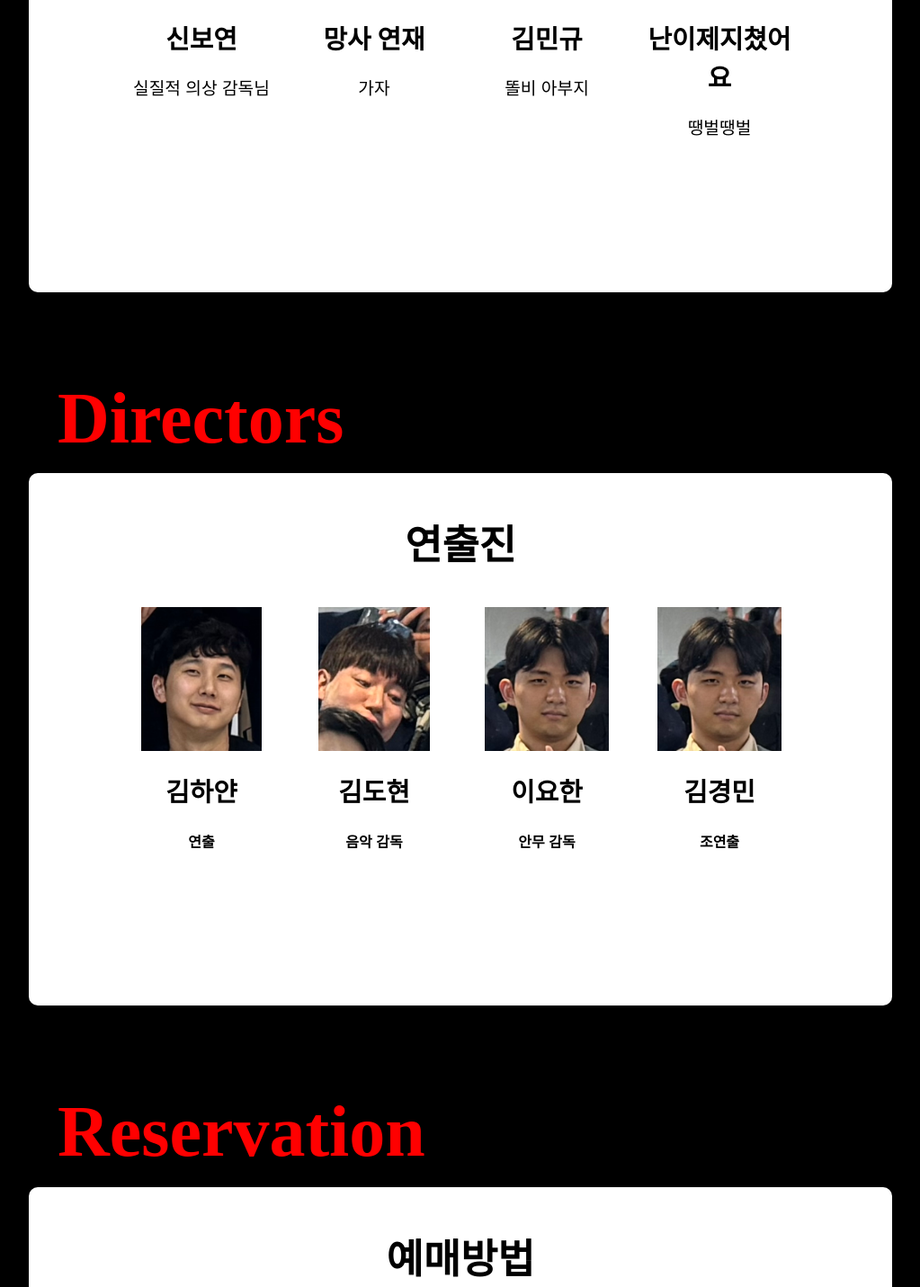
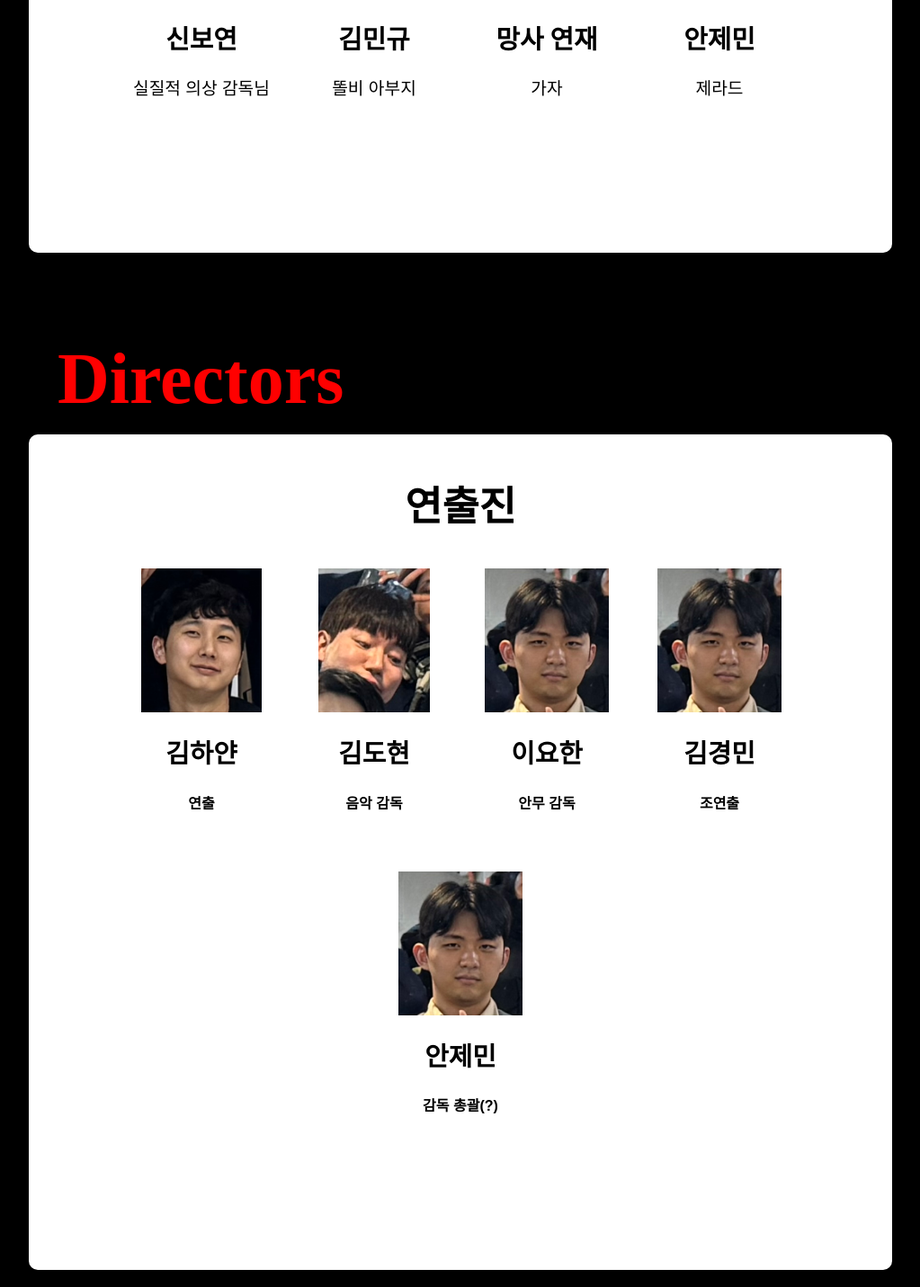
Before and after one commit to imlookingfor/Chicago, a React (Vite) app in the folder chicago/: page / in a window 1280 px wide. Shown: the part 5179-6610 px from the top of the page at 90% size, without its empty margins (128-1151 px from the left). Built offline with nearby package versions, Linux system fonts and the light colour scheme; a web font is replaced by a local one.

Commit message:
add data and etc

```diff
--- a/chicago/index.html
+++ b/chicago/index.html
@@ -4,7 +4,7 @@
     <meta charset="UTF-8" />
     <link rel="icon" type="image/svg+xml" href="/vite.svg" />
     <meta name="viewport" content="width=device-width, initial-scale=1.0" />
-    <title>Jazz in Crime</title>
+    <title>Jazz in Prison</title>
   </head>
   <body>
     <div id="root"></div>
--- a/chicago/src/App.jsx
+++ b/chicago/src/App.jsx
@@ -8,6 +8,7 @@ import Casts from "./components/Casts"
 import Directors from "./components/Directors";
 import Reservation from "./components/Reservation";
 import Location from "./components/Location";
+import Introduce from "./components/Introduce";
 
 
 function App() {
@@ -76,6 +77,7 @@ function App() {
               <Directors {...DIRECTORS[1]}/>
               <Directors {...DIRECTORS[2]}/>
               <Directors {...DIRECTORS[3]}/>
+              <Directors {...DIRECTORS[4]}/>
             </ul>
         </section>
 
@@ -92,7 +94,6 @@ function App() {
               <li><button onClick={() => setSelectedDate("secondDay")}>4월 20일</button></li>
             </ul>
           </menu>
-
           <h2>{SCHEDULE[selectedDate].date}</h2>
           <p>{SCHEDULE[selectedDate].table}</p>
         </section>
@@ -104,11 +105,7 @@ function App() {
 
         <h1>Introduce</h1>
         <section id="amuse-intro">
-          <div>
-            <h2>어뮤즈 AMUSE</h2>
-            <p>미소 짓게 하다 라는 뜻을 가지고 있는 일반인 취미 뮤지컬 단체입니다. 실제로 어뮤즈를 발음해 보시면 미소를 짓게 됩니다. 많관부.</p>
-            <p>인스타 아이디 이거구요 소모임으로 가입하시고 궁금한점은 어디어디로 문의하세요</p>
-          </div>
+          <Introduce/>
         </section>
         <div id="hidden-div"></div>
         <div id="hidden-div"></div>
--- /dev/null
+++ b/chicago/src/components/Introduce.jsx
@@ -0,0 +1,11 @@
+export default function Introduce() {
+  return(
+    <div>
+      <h2>어뮤즈 AMUSE</h2>
+      <p>미소 짓게 하다 라는 뜻을 가지고 있는 일반인 취미 뮤지컬 단체입니다. 실제로 어뮤즈를 발음해 보시면 미소를 짓게 됩니다. 많관부.</p>
+      <a href="https://www.instagram.com/amuse_together?igsh=MWNnZHllc3Uyc2ty">어뮤즈 인스타그램</a>
+      <p>인스타 아이디 이거구요 소모임으로 가입하시고 궁금한점은 어디어디로 문의하세요</p>
+    </div>
+  )
+
+};
--- a/chicago/src/data.js
+++ b/chicago/src/data.js
@@ -120,14 +120,41 @@ export const Ensembles = [
     image: billy1
   },
   {
+    name: "김민규",
+    text: "똘비 아부지",
+    image: billy3
+  },
+  {
     name: "망사 연재",
     text: "가자",
     image: billy2
   },
+
   {
-    name: "김민규",
-    text: "똘비 아부지",
-    image: billy3
+    name: "안제민",
+    text: "제라드",
+    image: billy2
+  },
+
+  {
+    name: "최민혁",
+    text: "에반이었던분",
+    image: billy2
+  },
+  {
+    name: "신정윤",
+    text: "에반이랑뽀뽀했대요",
+    image: billy2
+  },
+  {
+    name: "이종민",
+    text: "태권도100단",
+    image: billy2
+  },
+  {
+    name: "정동현",
+    text: "엠티에서딱한번뵌분",
+    image: billy2
   },
   {
     name: "난이제지쳤어요",
@@ -147,13 +174,20 @@ export const DIRECTORS = [
     name: "김도현",
     role: "음악 감독",
     image: billy2
-  },  {
+  },
+  {
     name: "이요한",
     role: "안무 감독",
     image: billy3
-  },  {
+  },
+  {
     name: "김경민",
     role: "조연출",
+    image: billy3
+  },
+  {
+    name: "안제민",
+    role: "감독 총괄(?)",
     image: billy3
   },
 ]
```
